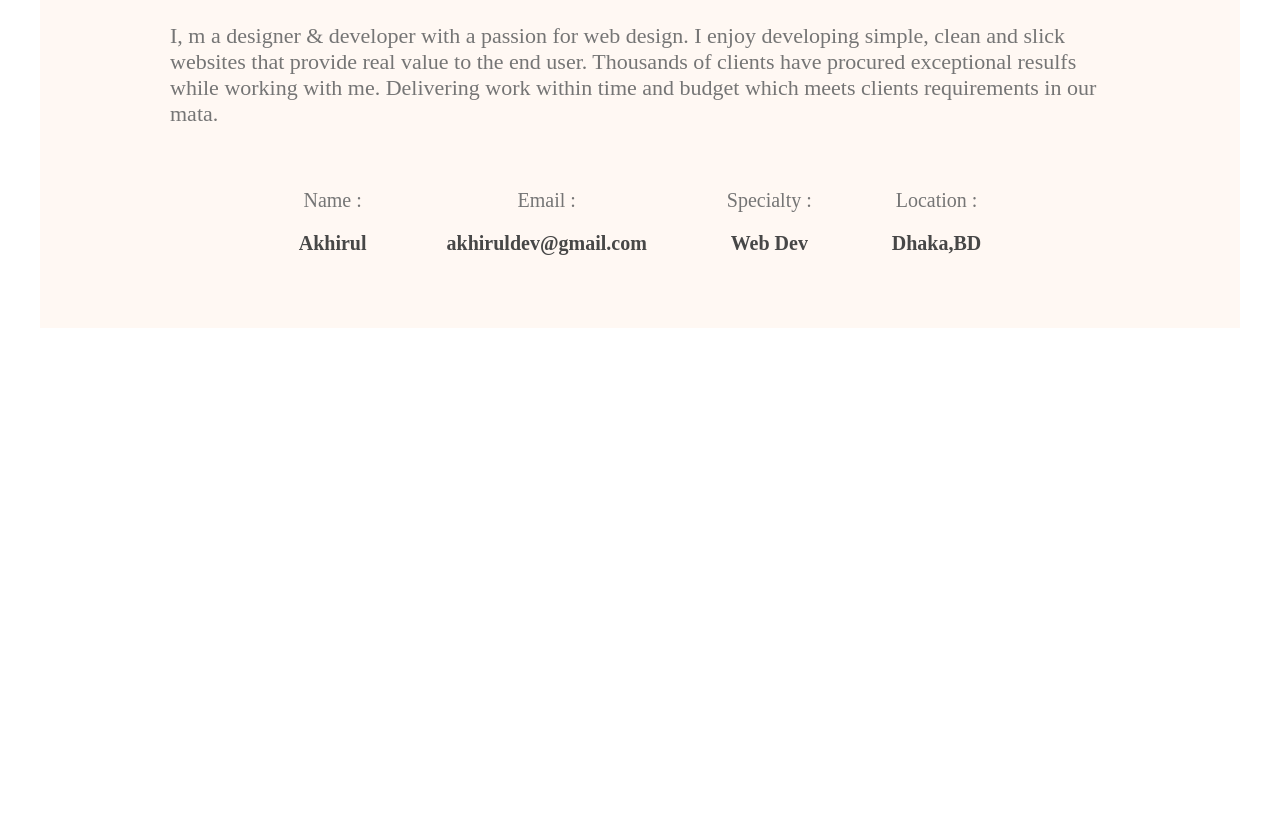
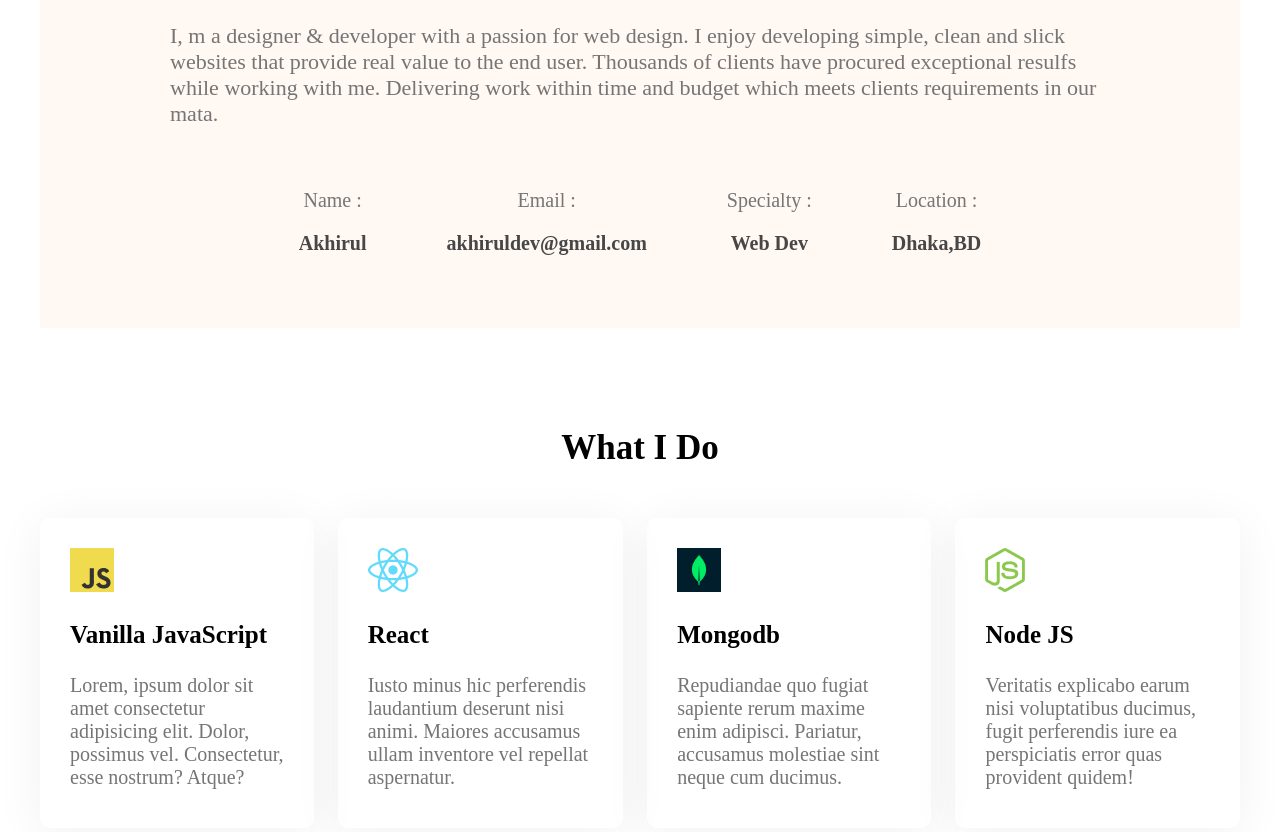
Before and after one commit to MH-akhirul/developer-portfolio-2024, a plain HTML site: page index.html in a window 1280 px wide. Shown: the part 1113-1945 px from the top of the page. Before the commit the page ends 1541 px from the top, so only its background shows below. Drawn offline with Linux system fonts and the light colour scheme.

Commit message:
What-i-Do section

```diff
--- a/css/styel.css
+++ b/css/styel.css
@@ -152,3 +152,39 @@ main .about-box h3 {
     color: #474747;
     margin-top: 0px;
 }
+/* What I Do */
+
+main .what-i-do {
+    max-width: 1200px;
+    margin: 0 auto;
+}
+main .what-i-do .midiol {
+    text-align: center;
+    font-size: 35px;
+    font-weight: 700;
+}
+main .what-i-do .skill-section {
+    display: flex;
+    gap: 24px;
+    margin-top: 50px;
+    margin-bottom: 50px;
+}
+main .what-i-do .skill-section .skill {
+    /* display: flex; */
+    /* flex-direction: column; */
+    background-color:#FFFFFFF;
+    box-shadow: 0px 6px 50px rgba(0, 0, 0, 0.06);
+     border-radius: 10px;
+     padding: 30px 30px 30px 30px;
+     height: 250px;
+
+}
+
+.what-i-do p {
+    color: #757575;
+    font-size: 20px;
+}
+.what-i-do h3 {
+    font-size: 25px;
+    font-weight: 700;
+}
--- a/index.html
+++ b/index.html
@@ -74,8 +74,46 @@
                     <h3>Dhaka,BD</h3>
                 </div>
             </div>
+         </div>
 
-         </div>
+          <!-- What i Do Section -->
+           <div class="what-i-do">
+            <h2 class="midiol">What I Do</h2>
+
+
+             <div class="skill-section">
+                <div class="skill">
+                    <img src="images/icons/js.png" alt="photo">
+                    <h3>Vanilla JavaScript</h3>
+                    <p>Lorem, ipsum dolor sit amet consectetur adipisicing elit.
+                         Dolor, possimus vel.
+                          Consectetur, esse nostrum? Atque?</p>
+                </div>
+                <div class="skill">
+                    <img src="images/icons/react.png" alt="photo">
+                    <h3>React</h3>
+                    <p>Iusto minus hic perferendis laudantium deserunt nisi animi.
+                         Maiores accusamus ullam inventore vel repellat aspernatur.</p>
+                </div>
+                <div class="skill">
+                    <img src="images/icons/mongo.png" alt="photo">
+                    <h3>Mongodb</h3>
+                    <p>Repudiandae quo fugiat sapiente rerum maxime enim adipisci.
+                        Pariatur, accusamus molestiae sint neque cum ducimus.</p>
+                </div>
+                <div class="skill">
+                    <img src="images/icons/nodejs.png" alt="photo">
+                    <h3>Node JS</h3>
+                    <p>Veritatis explicabo earum nisi voluptatibus ducimus,
+                         fugit perferendis iure ea perspiciatis error quas provident quidem!</p>
+                </div>
+
+
+             </div>
+
+           </div>
+
+
         </main>
 
 
```
